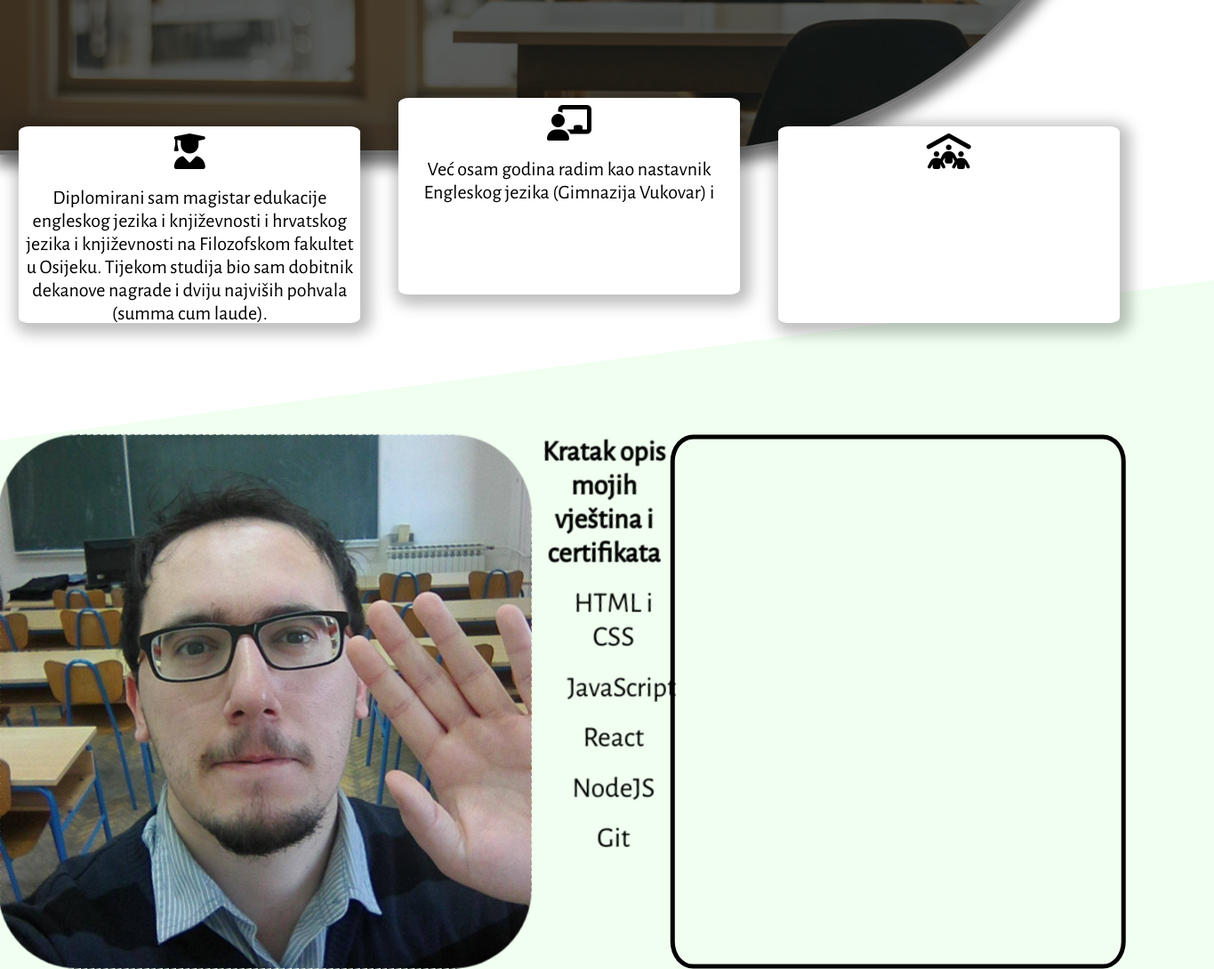
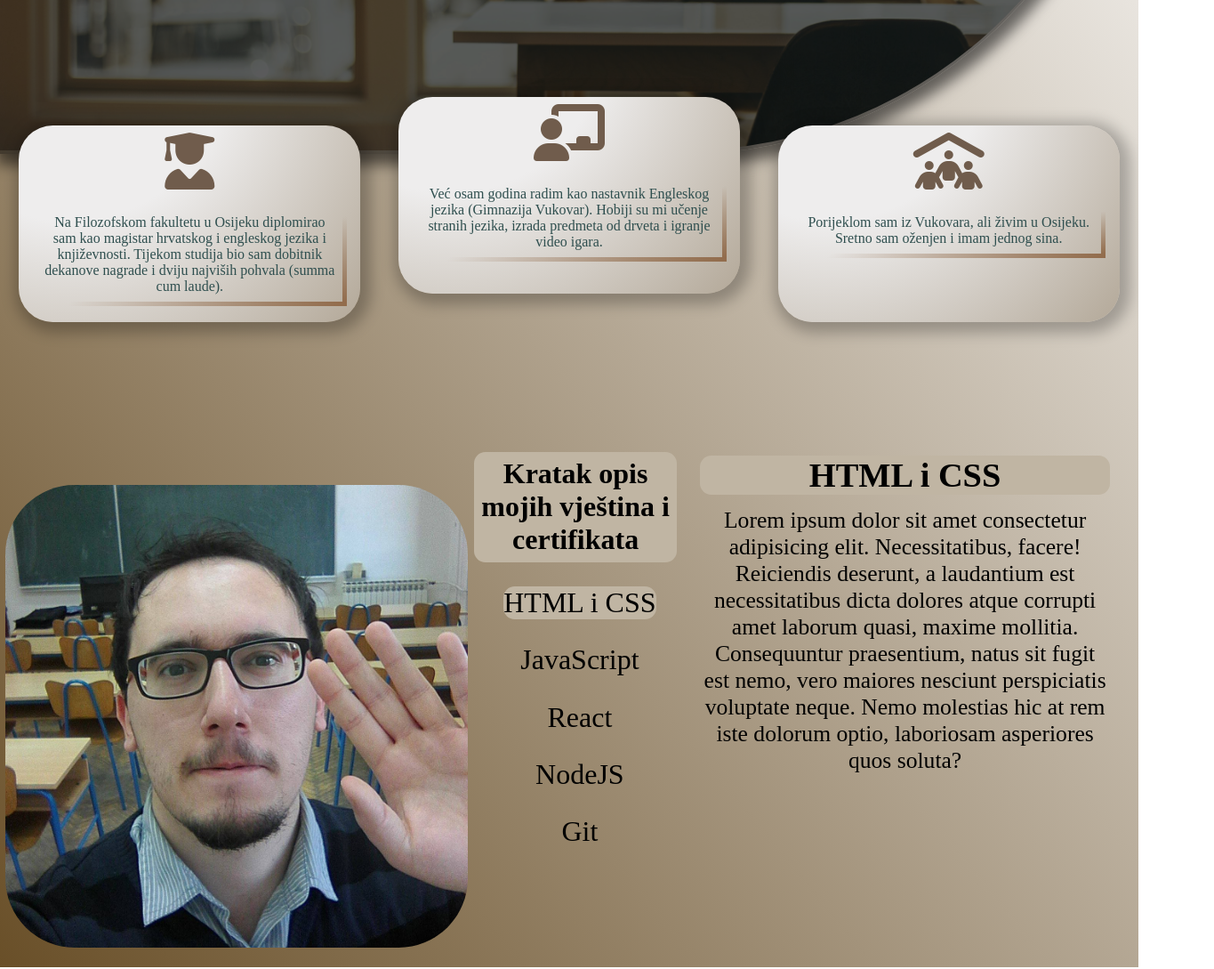
Before and after one commit to Barjaktarevic/Barjaktarevic.github.io, a plain HTML site: page index.html in a window 1280 px wide. Shown: the part 471-1560 px from the top of the page at 89% size, 1365 px wide, since content can reach past the window. Drawn offline with nearby package versions, Linux system fonts and the light colour scheme.

Commit message:
fix colors, add tab functionality, add links, add some hover effects

```diff
--- a/app.js
+++ b/app.js
@@ -8,3 +8,25 @@ AOS.init({
 })
 
 AOS.init();
+
+const tabs = document.querySelectorAll('[data-tab-target]')
+const sections = document.querySelectorAll('.section')
+
+tabs.forEach(tab =>
+    tab.addEventListener('click', function() {
+        const target = document.querySelector(tab.dataset.tabTarget)
+        sections.forEach(function (section) {
+            section.classList.add('inactive')
+            section.classList.remove('active')
+        })
+        tabs.forEach(function (tab) {
+            tab.classList.remove('BG')
+        })
+        tab.classList.add('BG')
+        target.classList.remove('inactive')
+        target.classList.add('active')
+
+    })
+
+
+)
--- a/index.html
+++ b/index.html
@@ -14,12 +14,11 @@
 <body>
     <main class="main-section">
         <nav class="navbar" data-aos="fade-left">
-            <p>Made with Vanilla JS and CSS</p>
+            <p>Made with Vanilla JS and CSS | Fully accessible and responsive</p>
             <div class="navbar-buttons">
-                <button class="link"><i class="fa-brands fa-facebook"></i></button>
-                <button class="link"><i class="fa-brands fa-youtube"></i></button>
-                <button class="link"><i class="fa-brands fa-github"></i></button>
-                <button>LIGHT AND DARK MODE BUTTON</button>
+                <button class="link"><a href="https://www.facebook.com/uros.barjaktarevic.9/" target="_blank"><i class="fa-brands fa-facebook"></i></a></button>
+                <button class="link"><a href="https://www.youtube.com/channel/UC_-8sxmGRrBQ_AbzikJbb-A" target="_blank"><i class="fa-brands fa-youtube"></i></a></button>
+                <button class="link"><a href="https://github.com/Barjaktarevic" target="_blank"><i class="fa-brands fa-github"></i></a></button>
             </div>
         </nav>
 
@@ -34,39 +33,60 @@
     <div class="snippets">
         <div class="snippet" data-aos="fade-left" data-aos-delay="1000">
             <i class="fa-solid fa-user-graduate"></i>
-            <p>Diplomirani sam magistar edukacije engleskog jezika i književnosti i hrvatskog jezika i književnosti na Filozofskom fakultet u Osijeku.
+            <p>Na Filozofskom fakultetu u Osijeku diplomirao sam kao magistar hrvatskog i engleskog jezika i književnosti.
                 Tijekom studija bio sam dobitnik dekanove nagrade i dviju najviših pohvala (summa cum laude).
             </p>
         </div>
         <div class="snippet" data-aos="fade-up" data-aos-delay="1400">
             <i class="fa-solid fa-chalkboard-user"></i>
-            <p>Već osam godina radim kao nastavnik Engleskog jezika (Gimnazija Vukovar) i
+            <p>Već osam godina radim kao nastavnik Engleskog jezika (Gimnazija Vukovar).
+                Hobiji su mi učenje stranih jezika, izrada predmeta od drveta i igranje video igara.
             </p>
         </div>
         <div class="snippet" data-aos="fade-right" data-aos-delay="1200">
             <i class="fa-solid fa-people-roof"></i>
+            <p>Porijeklom sam iz Vukovara, ali živim u Osijeku. Sretno sam oženjen i imam jednog sina. </p>
         </div>
     </div>
     </section>
 
-    <div class="info-section-bg">
     <section class="info-section">
         <div class="profile-img-container">
-            <img class="profile-img" src="profile-img.jpg" loading="lazy" alt="profile image" data-aos="flip-left">
+            <img class="profile-img" src="profile-img.jpg" loading="lazy" alt="profile image" data-aos="zoom-in-right">
             <div data-aos="flip-right">
                 <h3 class="list-heading">Kratak opis mojih vještina i certifikata</h3>
             <ul class="profile-list">
-                <li data-aos="fade-left" data-aos-delay="500">HTML i CSS</li>
-                <li data-aos="fade-left" data-aos-delay="700">JavaScript</li>
-                <li data-aos="fade-left" data-aos-delay="900">React</li>
-                <li data-aos="fade-left" data-aos-delay="1100">NodeJS</li>
-                <li data-aos="fade-left" data-aos-delay="1300">Git</li>
+                <li data-aos="fade-left" data-aos-delay="500" data-tab-target="#html" class="BG">HTML i CSS</li>
+                <li data-aos="fade-left" data-aos-delay="700" data-tab-target="#javascript">JavaScript</li>
+                <li data-aos="fade-left" data-aos-delay="900" data-tab-target="#react">React</li>
+                <li data-aos="fade-left" data-aos-delay="1100" data-tab-target="#node">NodeJS</li>
+                <li data-aos="fade-left" data-aos-delay="1300" data-tab-target="#git">Git</li>
             </ul>
             </div>
         </div>
-        <div class="skills-container"></div>
+        <div class="skills-container">
+            <div class="section html active" id="html">
+                <h2 class="skills-header">HTML i CSS</h2>
+                <p class="skills-text">Lorem ipsum dolor sit amet consectetur adipisicing elit. Necessitatibus, facere! Reiciendis deserunt, a laudantium est necessitatibus dicta dolores atque corrupti amet laborum quasi, maxime mollitia. Consequuntur praesentium, natus sit fugit est nemo, vero maiores nesciunt perspiciatis voluptate neque. Nemo molestias hic at rem iste dolorum optio, laboriosam asperiores quos soluta?</p>
+            </div>
+            <div class="section javascript inactive" id="javascript">
+                <h2 class="skills-header">JavaScript</h2>
+                <p class="skills-text">Lorem ipsum, dolor sit amet consectetur adipisicing elit. Voluptate modi quam quia soluta odit possimus eligendi iusto debitis molestias porro saepe magnam sit cumque provident fugit quibusdam cum omnis non, quas perferendis quaerat aliquid. Quasi, dicta earum iste eveniet quaerat voluptatum sequi, consequatur, quibusdam laudantium aut quas laboriosam illum autem.</p>
+            </div>
+            <div class="section react inactive" id="react">
+                <h2 class="skills-header">React</h2>
+                <p class="skills-text">Lorem ipsum dolor sit amet consectetur adipisicing elit. Consequuntur maiores quasi cupiditate delectus. Rem quod eaque, fuga praesentium aut neque enim doloribus autem facilis aliquid totam deserunt accusantium. Alias odio ullam, voluptatibus nam magnam id ratione, ad eos est sit nostrum labore numquam rerum expedita recusandae in autem vero veniam.</p>
+            </div>
+            <div class="section node inactive" id="node">
+                <h2 class="skills-header">NodeJS</h2>
+                <p class="skills-text">Lorem ipsum dolor sit amet consectetur adipisicing elit. Nihil ipsam, aliquam itaque voluptates vero impedit, facere, molestias unde aperiam beatae magni. Quia excepturi quas provident debitis inventore animi culpa sed dignissimos quae tempora, vero vel aut ad qui repellendus perferendis, atque quisquam, odit accusamus obcaecati laboriosam voluptatibus exercitationem minima! Non?</p>
+            </div>
+            <div class="section git inactive" id="git">
+                <h2 class="skills-header">Git</h2>
+                <p class="skills-text">Lorem ipsum dolor sit amet consectetur adipisicing elit. Optio alias fugiat deleniti natus tempora sunt quisquam, laudantium saepe quidem ducimus amet animi cumque expedita reiciendis autem quibusdam officiis hic eum deserunt necessitatibus! Aliquam voluptatem earum unde perspiciatis eum mollitia maxime quod perferendis? Nihil ipsa porro, molestias incidunt quam necessitatibus neque.</p>
+            </div>
+        </div>
     </section>
-    </div>
 
     <section class="contact-me">
     </section>
--- a/styles.css
+++ b/styles.css
@@ -7,8 +7,12 @@
 }
 
 html {
-    font-family: 'Alegreya Sans', sans-serif;
+    font-family: 'Times New Roman', Times, serif;
     overflow-X: hidden;
+}
+
+body {
+    background: linear-gradient(to bottom left, white 0%, rgb(105, 79, 40) 100%)
 }
 
 .navbar {
@@ -20,10 +24,11 @@ html {
 }
 
 .navbar p {
-    color: #fff;
+    color: rgba(255,255,255, 0.75);
     padding-left: 1%;
     padding-top: 1%;
-    font-size: 4vh;
+    font-size: 2vh;
+    cursor: default;
 }
 
 .navbar-buttons {
@@ -34,6 +39,17 @@ html {
 .navbar-buttons button {
     font-size: 4vh;
     font-family: inherit;
+    background: none;
+    color: white;
+}
+
+.navbar a {
+    text-decoration: none;
+    color: white;
+}
+
+.navbar a:hover {
+    opacity: 0.60;
 }
 
 .main-img {
@@ -67,11 +83,13 @@ html {
 .main-text h1 {
     font-size: 10vh;
     font-weight: 300;
+    cursor: default;
 }
 
 .main-text h3 {
     font-size: 5vh;
     font-weight: 200;
+    cursor: default;
 }
 
 .snippets {
@@ -82,10 +100,10 @@ html {
 }
 
 .snippet {
-    background-color: #fff;
+    background: radial-gradient(circle at 15% -30%, rgb(238, 237, 237) 40%, rgb(179, 168, 152) 100%);
     width: 30%;
     height: 92%;
-    border-radius: 3%;
+    border-radius: 3vw;
     margin-top: -2.5%;
     z-index: 10;
     box-shadow: 0.5vh 0.5vh 2vh 1vh rgba(0,0,0, 0.25);
@@ -93,30 +111,28 @@ html {
 }
 
 .snippet .fa-solid {
-    font-size: 5vh;
+    font-size: 8vh;
     margin-top: 2%;
+    color: rgb(93, 77, 63);
+    filter: brightness(120%);
 }
 
 .snippet p {
-    margin-top: 4%;
-    font-size: 2.75vh;
-    padding: 0.5vh;
+    margin: 4%;
+    font-size: 2vh;
+    padding: 1vh;
+    color: darkslategray;
+    border: 5px solid;
+    border-image-source: linear-gradient(to top left, rgb(146, 108, 76) 0%, transparent 45%);
+    border-image-slice: 1;
+    cursor: default;
 }
 
 .snippet:nth-child(2) {
     margin-top: -5%;
 }
 
-.info-section-bg {
-    transform: rotate(-7.5deg);
-    background-color:honeydew;
-    height: 100vh;
-    box-shadow: 0 0 0 100vmax honeydew;
-    clip-path: inset(0 -100vmax);
-}
-
 .info-section {
-    transform: rotate(7.5deg);
     display: flex;
     justify-content: center;
     align-items: center;
@@ -129,15 +145,21 @@ html {
 }
 
 .profile-img {
-    width: 80%;
-    height: 75vh;
+    width: 70%;
+    height: 65vh;
     object-fit: cover;
     border-radius: 15%;
+    margin-top: 5%;
 }
 
 .list-heading {
     text-align: center;
     font-size: 4vh;
+    background-color: rgb(192, 181, 163);
+    border-radius: 1vw;
+    padding: 0.5vw;
+    margin-left: 3%;
+    cursor: default;
 }
 
 .profile-list {
@@ -148,18 +170,62 @@ html {
     list-style: none;
     text-align: center;
     font-size: 4vh;
-    margin-top: 15%;
-    margin-right: 15%;
+    margin-top: 14%;
+    margin-right: 12%;
 }
 
 .profile-list li:hover {
     cursor: pointer;
+    filter: brightness(120%);
 }
 
 .skills-container {
     width: 40%;
     margin-top: 5.75%;
-    border: black 5px solid;
     border-radius: 5%;
     height: 75vh;
 }
+
+.active {
+    animation: visible 1.5s;
+    animation-fill-mode: forwards;
+}
+
+.inactive {
+    display: none;
+}
+
+.BG {
+    background-color: rgb(192, 181, 163);
+    border-radius: 1vw;
+}
+
+.section {
+    margin: 5%;
+    font-size: 2vw;
+    text-align: center;
+}
+
+.skills-text {
+    margin-top: 3%;
+    cursor: default;
+}
+
+.skills-header {
+    background-color: rgb(192, 181, 163);
+    border-radius: 1vw;
+}
+
+@keyframes visible {
+    0% {
+        opacity: 0%
+    }
+    1% {
+        opacity: 1%;
+
+    }
+    100% {
+        opacity: 100%;
+        display: block;
+    }
+}
```
